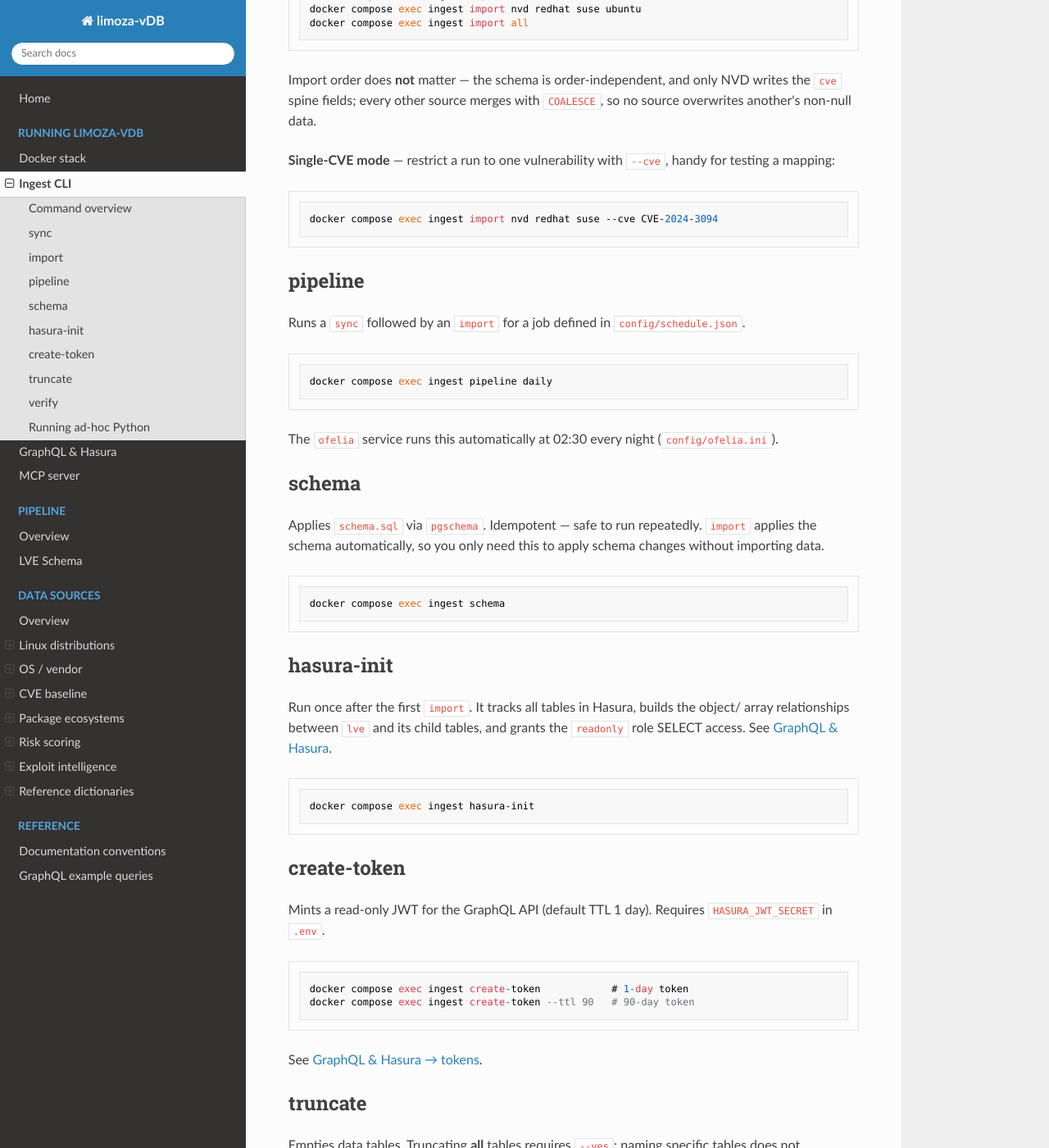
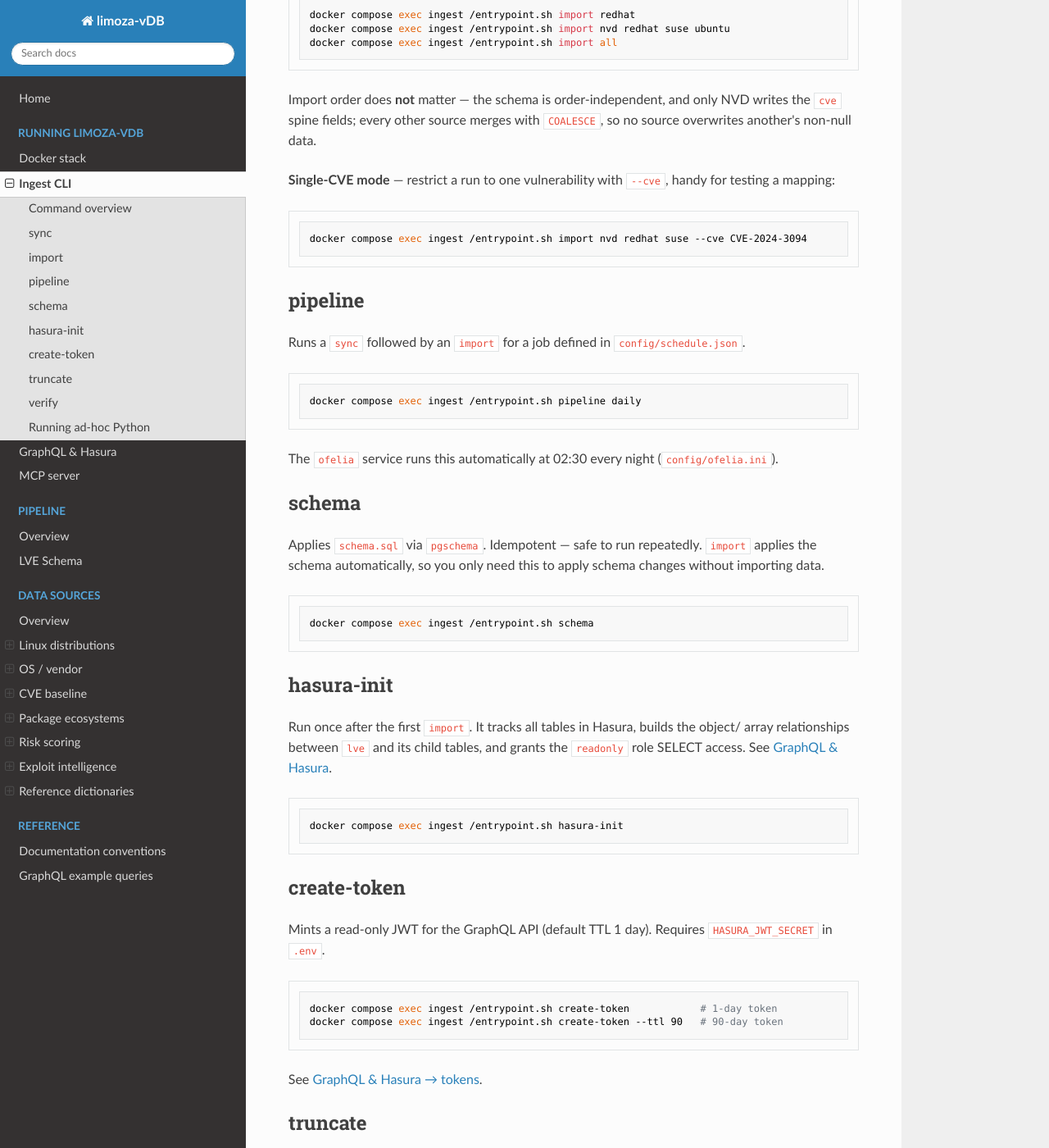
Before and after one commit to Limozacloud/limoza-vDB, an MkDocs documentation site: the page built from docs/running/cli.md, in a window 1280 px wide and 1400 px high, scrolled down 1294 px. Shown: the whole window at 82% size. Built offline with MkDocs 1.6.1, drawn with Linux system fonts in a browser that asks for light colours; nearby versions of some CDN libraries; some of the changed text lies outside the part shown.

Commit message:
fix: ingest runs idle, exec via entrypoint, all compose files aligned
- entrypoint.sh defaults to sleep infinity when called without args
- docker-compose.dev/prod: remove profiles, add restart unless-stopped
- ofelia job-exec uses /entrypoint.sh to reach the CLI
- docs: update all exec commands to use /entrypoint.sh

````diff
--- a/docker-compose.dev.yml
+++ b/docker-compose.dev.yml
@@ -80,8 +80,7 @@
       - ./config/schedule.json:/config/schedule.json:ro
     depends_on:
       - postgres
-    profiles:
-      - ingest
+    restart: unless-stopped
 
   hasura:
     image: ghcr.io/mchill007/graphql-engine:v2.49.1-custom.2
--- a/docker-compose.prod.yml
+++ b/docker-compose.prod.yml
@@ -71,8 +71,7 @@
       - ./config/schedule.json:/config/schedule.json:ro
     depends_on:
       - postgres
-    profiles:
-      - ingest
+    restart: unless-stopped
 
   hasura:
     image: ghcr.io/mchill007/graphql-engine:v2.49.1-custom.2
--- a/docs/running/cli.md
+++ b/docs/running/cli.md
@@ -1,13 +1,13 @@
 # Ingest CLI
 
 All operations run through the `ingest` container, which runs continuously as an idle
-service. Use `docker compose exec ingest …` to run commands inside it:
+service. Use `docker compose exec ingest /entrypoint.sh …` to run commands inside it:
 
 ```bash
-docker compose exec ingest <command> [args]
+docker compose exec ingest /entrypoint.sh <command> [args]
 ```
 
-Running `ingest` with no command prints the built-in help.
+Running the container with no command (`docker compose up -d ingest`) keeps it idle — it does not print help.
 
 ## Command overview
 
@@ -28,9 +28,9 @@
 `import`. Each source has its own target; `sync all` fetches everything.
 
 ```bash
-docker compose exec ingest sync redhat
-docker compose exec ingest sync nvd epss cisa_kev      # several at once
-docker compose exec ingest sync all
+docker compose exec ingest /entrypoint.sh sync redhat
+docker compose exec ingest /entrypoint.sh sync nvd epss cisa_kev      # several at once
+docker compose exec ingest /entrypoint.sh sync all
 ```
 
 Sources support incremental sync where the upstream allows it (checkpoints / change
@@ -44,9 +44,9 @@
 that the matching `sync` has been done and skips with a hint if not.
 
 ```bash
-docker compose exec ingest import redhat
-docker compose exec ingest import nvd redhat suse ubuntu
-docker compose exec ingest import all
+docker compose exec ingest /entrypoint.sh import redhat
+docker compose exec ingest /entrypoint.sh import nvd redhat suse ubuntu
+docker compose exec ingest /entrypoint.sh import all
 ```
 
 Import order does **not** matter — the schema is order-independent, and only NVD writes
@@ -57,7 +57,7 @@
 testing a mapping:
 
 ```bash
-docker compose exec ingest import nvd redhat suse --cve CVE-2024-3094
+docker compose exec ingest /entrypoint.sh import nvd redhat suse --cve CVE-2024-3094
 ```
 
 ## pipeline
@@ -65,7 +65,7 @@
 Runs a `sync` followed by an `import` for a job defined in `config/schedule.json`.
 
 ```bash
-docker compose exec ingest pipeline daily
+docker compose exec ingest /entrypoint.sh pipeline daily
 ```
 
 The `ofelia` service runs this automatically at 02:30 every night (`config/ofelia.ini`).
@@ -77,7 +77,7 @@
 importing data.
 
 ```bash
-docker compose exec ingest schema
+docker compose exec ingest /entrypoint.sh schema
 ```
 
 ## hasura-init
@@ -87,7 +87,7 @@
 SELECT access. See [GraphQL & Hasura](graphql.md).
 
 ```bash
-docker compose exec ingest hasura-init
+docker compose exec ingest /entrypoint.sh hasura-init
 ```
 
 ## create-token
@@ -96,8 +96,8 @@
 `HASURA_JWT_SECRET` in `.env`.
 
 ```bash
-docker compose exec ingest create-token            # 1-day token
-docker compose exec ingest create-token --ttl 90   # 90-day token
+docker compose exec ingest /entrypoint.sh create-token            # 1-day token
+docker compose exec ingest /entrypoint.sh create-token --ttl 90   # 90-day token
 ```
 
 See [GraphQL & Hasura → tokens](graphql.md#read-only-tokens).
@@ -108,8 +108,8 @@
 does not.
 
 ```bash
-docker compose exec ingest truncate lve_packages    # one table
-docker compose exec ingest truncate --yes           # everything
+docker compose exec ingest /entrypoint.sh truncate lve_packages    # one table
+docker compose exec ingest /entrypoint.sh truncate --yes           # everything
 ```
 
 ## verify
@@ -118,7 +118,7 @@
 quick sanity check for coverage gaps.
 
 ```bash
-docker compose exec ingest verify CVE-2024-3094
+docker compose exec ingest /entrypoint.sh verify CVE-2024-3094
 ```
 
 ## Running ad-hoc Python
````
Also changed, not shown: README.md (+5 -5 lines), docs/running/docker.md (+4 -4 lines), docs/running/graphql.md (+2 -2 lines), 2 other files.
